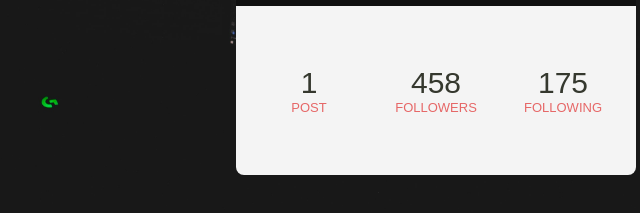
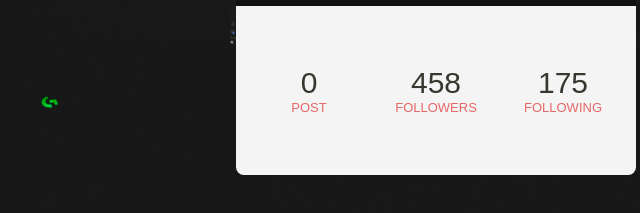
Before and after one commit to balramadan/balramadan.github.io, a plain HTML site: page index.html in a window 1280 px wide. Shown: the part 525-738 px from the top of the page, 204-844 px from the left. Drawn offline with Linux system fonts and the light colour scheme.

Commit message:
Mengganti Post

```diff
--- a/index.html
+++ b/index.html
@@ -32,7 +32,7 @@
         <div class="card-footer">
             <div class="numbers">
                 <div class="item">
-                    <span>1</span>
+                    <span>0</span>
                     Post
                 </div>
                 <div class="border"></div>
```
